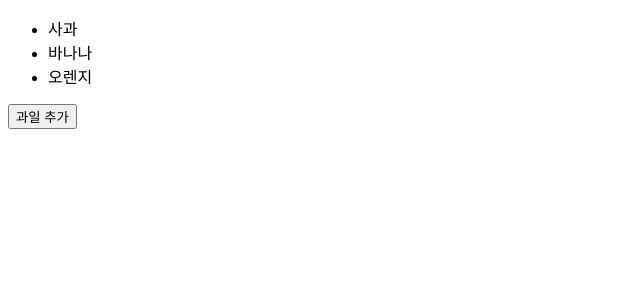
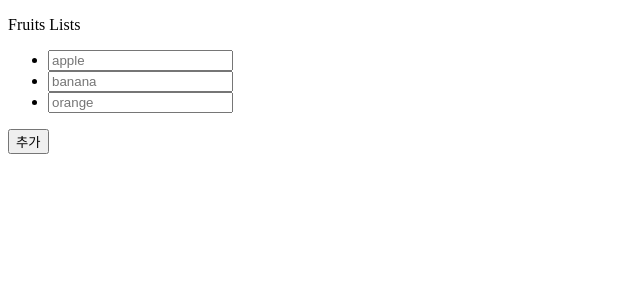
Before and after one commit to rowing0328/react-typescript-zero-to-hero, a React (Vite) app in the folder react/: page / in a window 1280 px wide. Shown: the top 300 px of the page, without its empty margins (0-640 px from the left). Built offline with nearby package versions, Linux system fonts and the light colour scheme.

Commit message:
Feat : key 속성 고유하게 하기

```diff
--- a/react/package.json
+++ b/react/package.json
@@ -11,7 +11,8 @@
   },
   "dependencies": {
     "react": "^19.1.0",
-    "react-dom": "^19.1.0"
+    "react-dom": "^19.1.0",
+    "uuid": "^11.1.0"
   },
   "devDependencies": {
     "@eslint/js": "^9.30.1",
--- a/react/src/component/FruitList.tsx
+++ b/react/src/component/FruitList.tsx
@@ -1,20 +1,53 @@
+/* key 속성 고유하게 하기 */
 import { useState } from 'react';
+import { v4 as uuidv4 } from 'uuid';
 
 export default function FruitList() {
-  const [items, setItems] = useState<string[]>(['사과', '바나나', '오렌지']);
-  const handleFruitAdd = () => setItems((items) => [...items, '포도']);
-  const isGrapeAdded: boolean = items.includes('포도');
+  const items: string[] = ['apple', 'banana', 'orange'];
+  const [fruits, setFruits] = useState<{ id: string; value: string }[]>(() =>
+    items.map((item: string) => ({
+      id: uuidv4(),
+      value: item,
+    })),
+  );
+  const handleAddFruit = () => {
+    setFruits([{ id: uuidv4(), value: 'grape' }, ...fruits]);
+  };
 
   return (
     <>
+      <p>Fruits Lists</p>
       <ul>
-        {items.map((item, index) => (
-          <li key={index}>{item}</li>
+        {fruits.map((fruit) => (
+          <li key={fruit.id}>
+            <input type='text' placeholder={fruit.value} />
+          </li>
         ))}
       </ul>
-      <button onClick={handleFruitAdd} disabled={isGrapeAdded}>
-        과일 추가
-      </button>
+      <button onClick={handleAddFruit}>추가</button>
     </>
   );
 }
+
+/* map 메서드를 활용한 리스트 렌더링 개요 */
+// import { useState } from 'react';
+//
+// export default function FruitList() {
+//   const [items, setItems] = useState<string[]>(['사과', '바나나', '오렌지']);
+//   const handleFruitAdd = () => setItems((items) => [...items, '포도']);
+//   const isGrapeAdded: boolean = items.includes('포도');
+//
+//   return (
+//     <>
+//       <p>Fruits Lists</p>
+//       <ul>
+//         {items.map((item, index) => (
+//           <li key={index}>{item}</li>
+//         ))}
+//       </ul>
+//       <button onClick={handleFruitAdd} disabled={isGrapeAdded}>
+//         과일 추가
+//       </button>
+//     </>
+//   );
+// }
```
Also changed, not shown: 1 other file (tests, documents, lock files or other folders).
